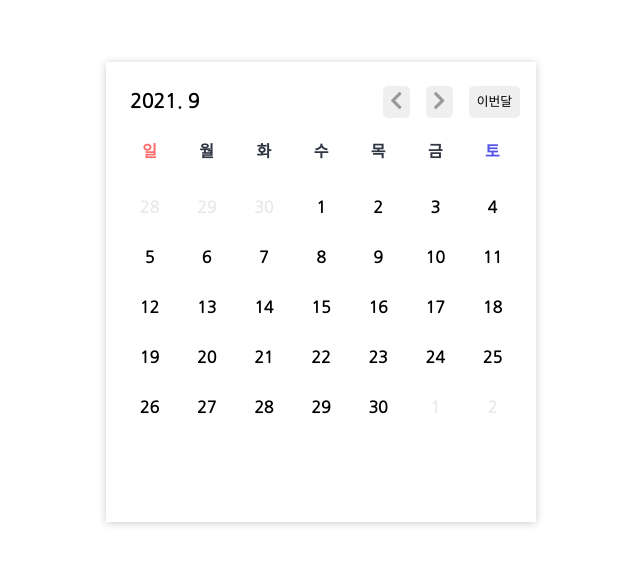
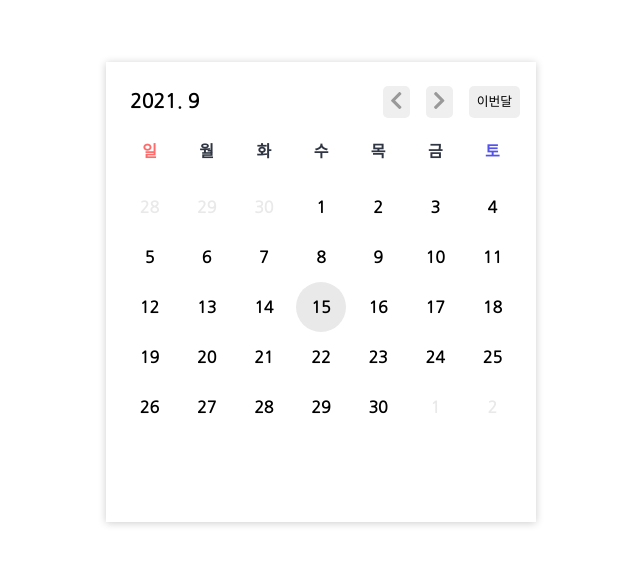
Before and after one commit to ha3158987/Paywork_Calendar, a React (Create React App) app: page / in a window 1280 px wide. Shown: the part 108-672 px from the top of the page, without its empty margins (319-959 px from the left). Built offline with nearby package versions, Linux system fonts and the light colour scheme.

Commit message:
feat: 오늘 날짜 배경 스타일 추가 (#5)

```diff
--- a/src/Components/Calendar/DatesOfMonth.jsx
+++ b/src/Components/Calendar/DatesOfMonth.jsx
@@ -39,7 +39,9 @@ const DatesOfMonth = ({
     <DatesOfMonthLayout>
       {datesOfMonth.map((date) => (
         <Date>
-          <DateButton category={date.month}>{date.date}</DateButton>
+          <DateButton category={date.month} isToday={date.date === todayDate}>
+            {date.date}
+          </DateButton>
         </Date>
       ))}
     </DatesOfMonthLayout>
@@ -62,7 +64,7 @@ const Date = styled.div`
 
 const DateButton = styled.button`
   background-color: transparent;
-  /* background-color: "#f9f9f9"; */
+  background-color: ${(props) => (props.isToday ? "#e9e9e9" : "transparent")};
   width: 50px;
   height: 100%;
   border-radius: 90px;
```
